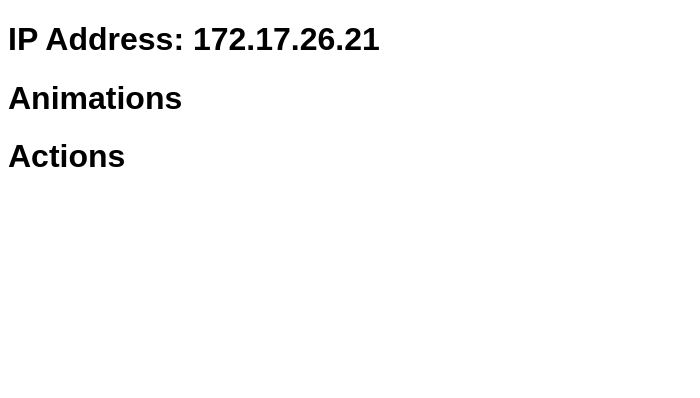
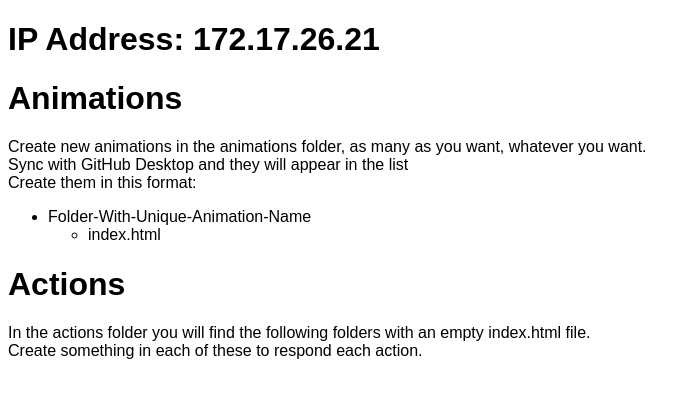
Before and after one commit to rctngle/screen-orchestra, a website: page controller.html in a window 1280 px wide. Shown: the whole page, without its empty margins (0-700 px from the left). Drawn offline with Linux system fonts and the light colour scheme; no server answers.

Commit message:
instructions

```diff
--- a/controller.html
+++ b/controller.html
@@ -10,9 +10,27 @@
 
 <main>
 	<h1>Animations</h1>
+	<p>
+		Create new animations in the animations folder, as many as you want, whatever you want.<br />
+		Sync with GitHub Desktop and they will appear in the list<br />
+		Create them in this format:
+	</p>
+	<ul>
+		<li>
+			Folder-With-Unique-Animation-Name
+			<ul>
+				<li>index.html</li>
+			</ul>
+		</li>
+	</ul>
+
 	<ul id="animations"></ul>
 
 	<h1>Actions</h1>
+	<p>
+		In the actions folder you will find the following folders with an empty index.html file.<br />
+		Create something in each of these to respond each action.
+	</p>
 	<ul id="actions"></ul>
 </main>
 
```
